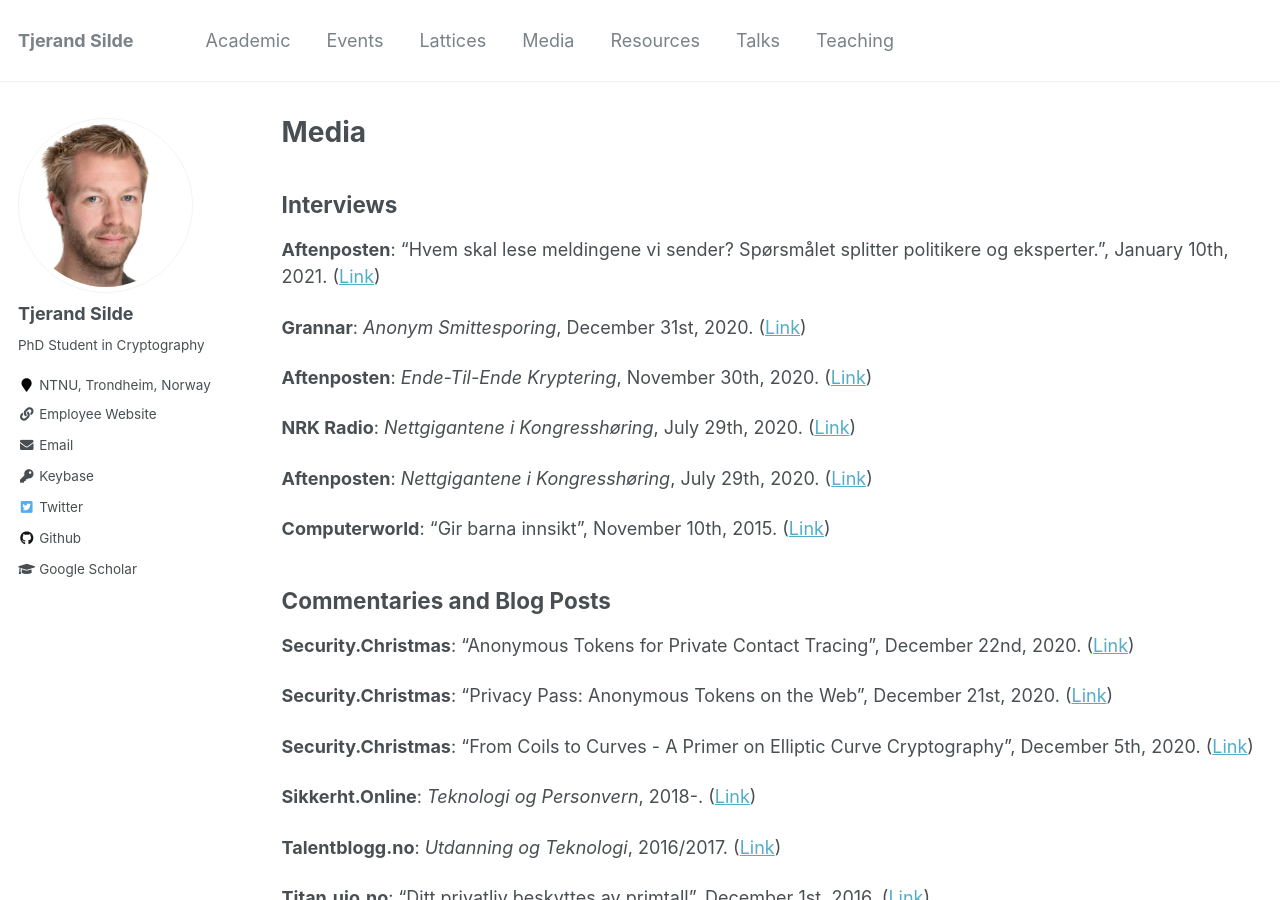
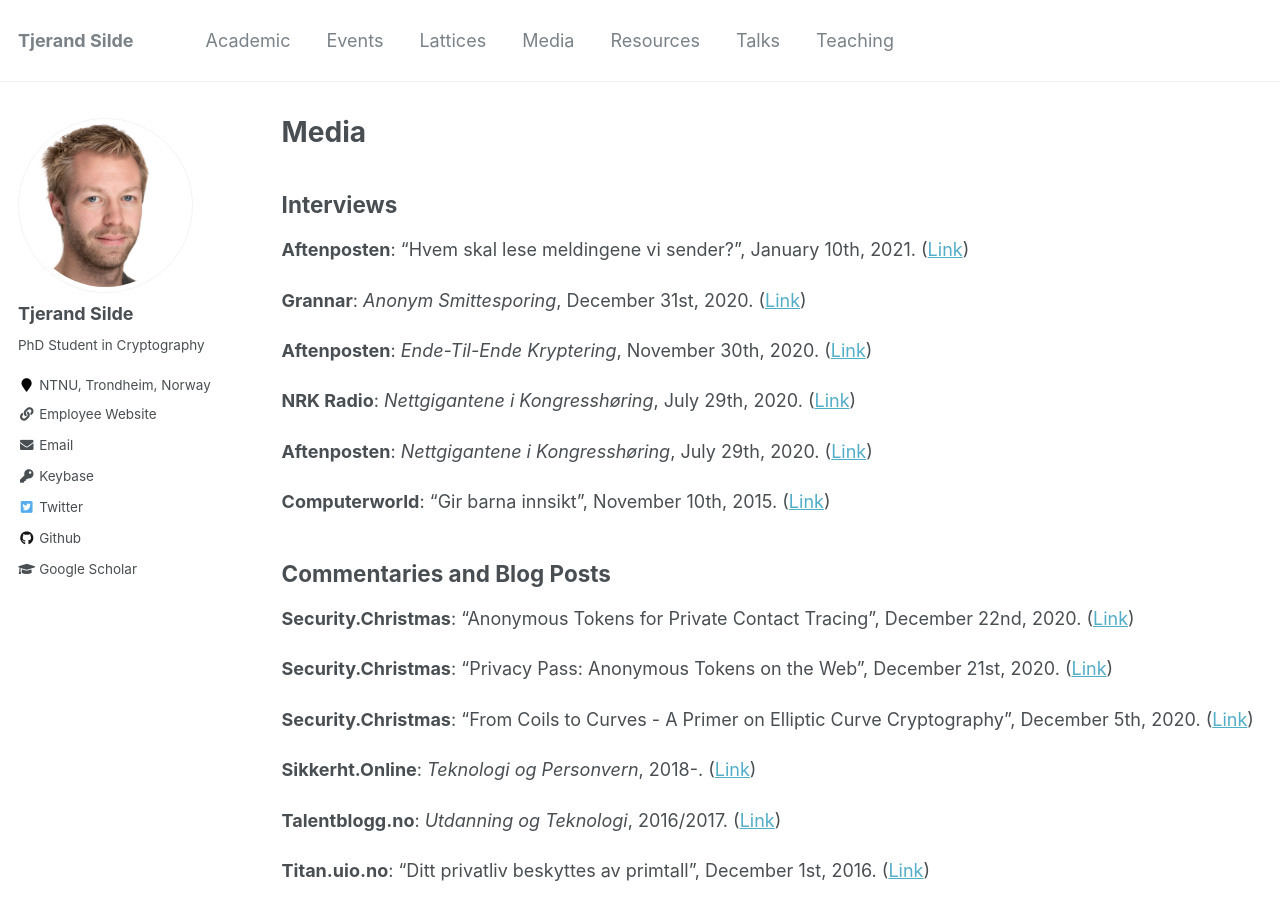
Before and after one commit to tjesi/tjesi.github.io, a Jekyll site: the page built from _pages/media.md, in a window 1280 px wide and 900 px high. Built offline with Jekyll 4.4.1, drawn with Linux system fonts in a browser that asks for light colours.

Commit message:
Update media.md

```diff
--- a/_pages/media.md
+++ b/_pages/media.md
@@ -7,7 +7,7 @@
 
 ## Interviews
 
-**Aftenposten**: "Hvem skal lese meldingene vi sender? Spørsmålet splitter politikere og eksperter.", January 10th, 2021. ([Link](https://www.aftenposten.no/kultur/i/7KV4v9/hvem-skal-lese-meldingene-vi-sender-spoersmaalet-splitter-politikere-og))
+**Aftenposten**: "Hvem skal lese meldingene vi sender?", January 10th, 2021. ([Link](https://www.aftenposten.no/kultur/i/7KV4v9/hvem-skal-lese-meldingene-vi-sender-spoersmaalet-splitter-politikere-og))
 
 **Grannar**: _Anonym Smittesporing_, December 31st, 2020. ([Link](https://grannar.no/2021/01/deltok-i-arbeid-med-smittesporingsapp))
 
```
